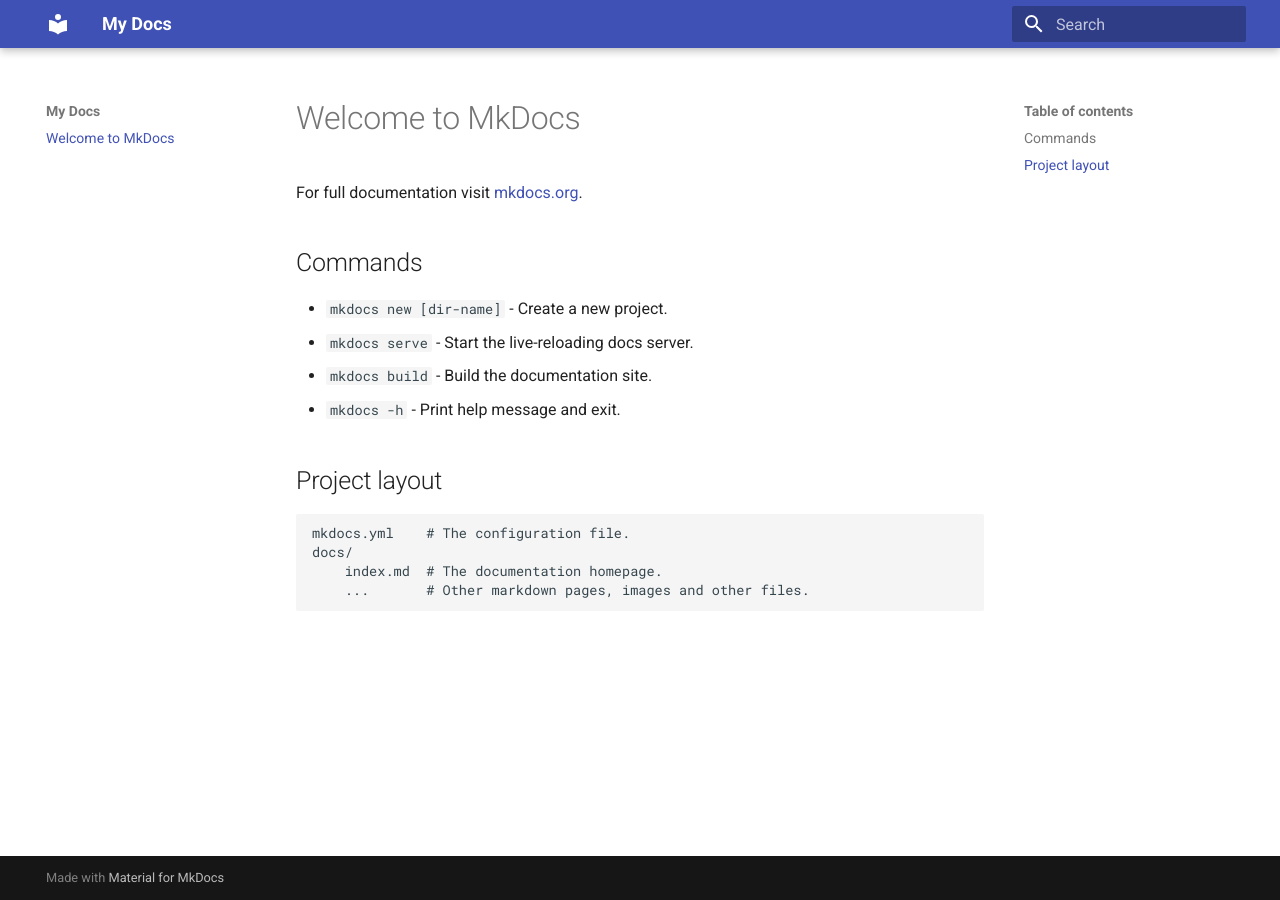
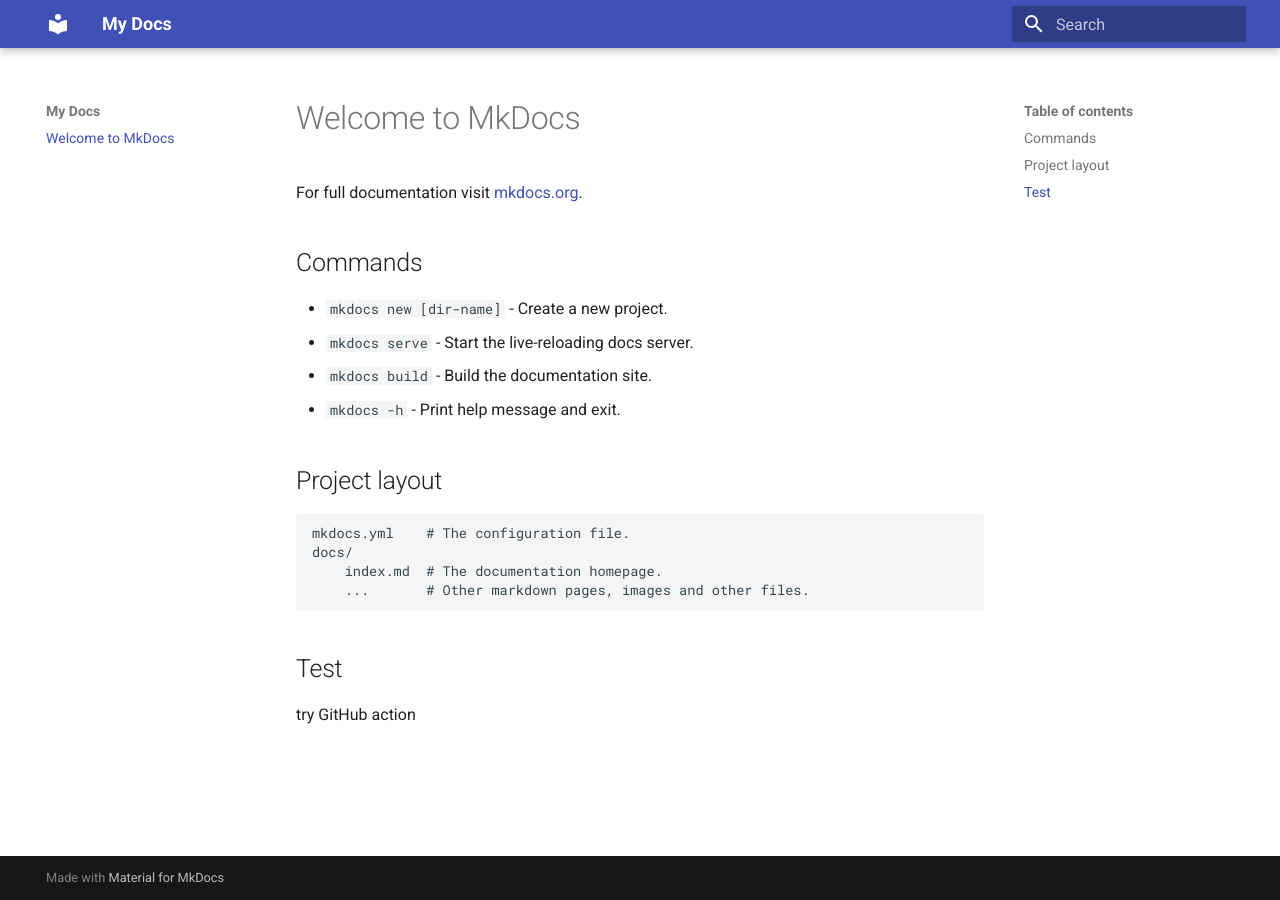
Before and after one commit to Taoger-Xu/note, an MkDocs documentation site: the page built from docs/index.md, in a window 1280 px wide. Built offline with MkDocs 1.6.1 and Material for MkDocs 9.7.7, drawn with Linux system fonts in a browser that asks for light colours.

Commit message:
test github

```diff
--- a/docs/index.md
+++ b/docs/index.md
@@ -15,3 +15,5 @@
     docs/
         index.md  # The documentation homepage.
         ...       # Other markdown pages, images and other files.
+## Test
+try GitHub action
```
